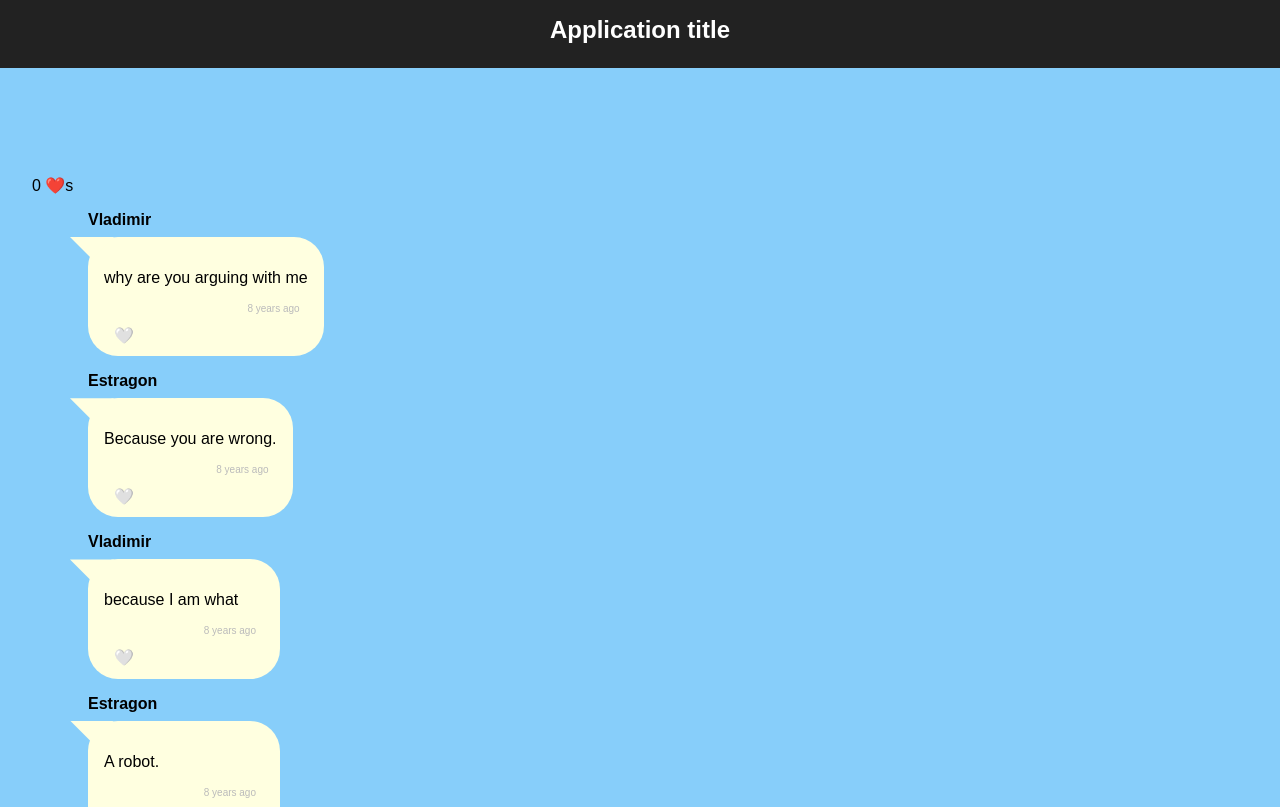
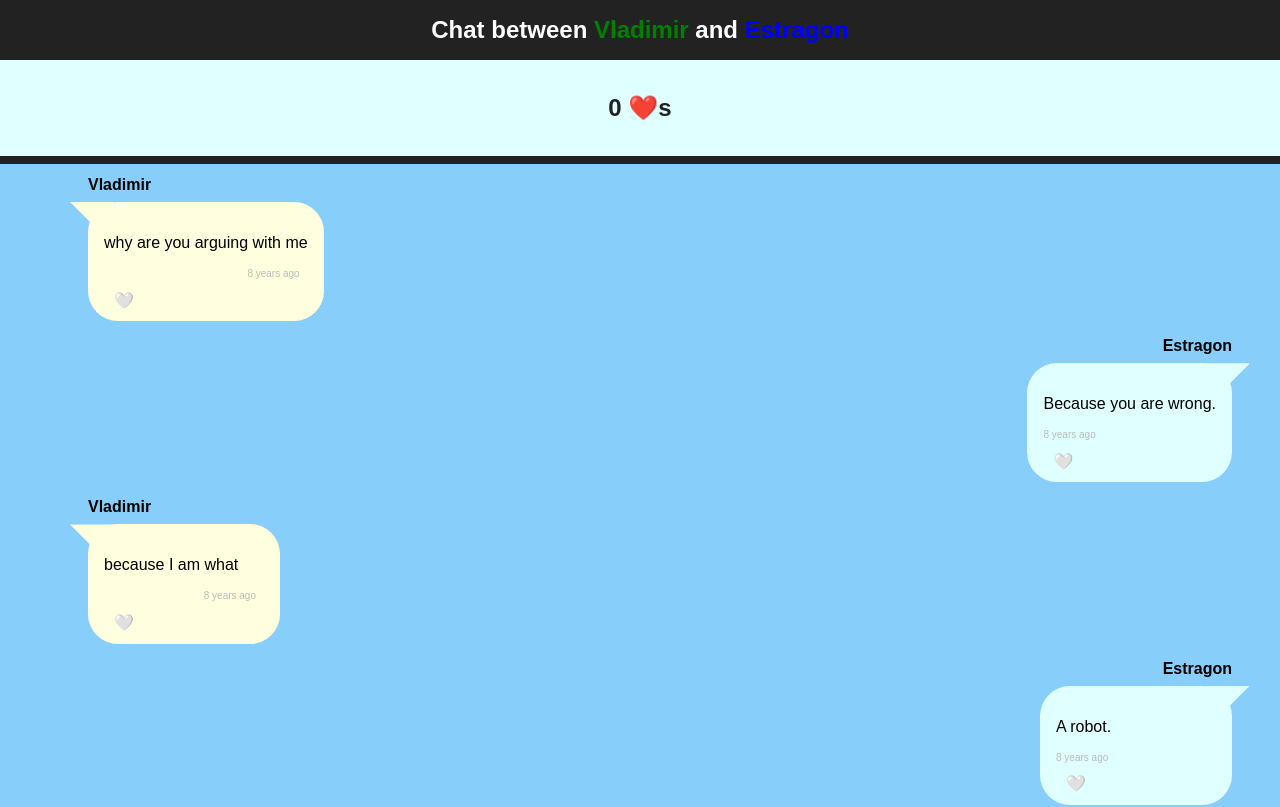
Before and after one commit to AdaGold/react-chatlog, a React (Vite) app: page / in a window 1280 px wide. Shown: the top 807 px of the page. Built offline with nearby package versions, Linux system fonts and the light colour scheme.

Commit message:
Optional Enhancements

```diff
--- a/src/App.css
+++ b/src/App.css
@@ -28,6 +28,11 @@
 
 #App header section {
   background-color: #e0ffff;
+  color: #222;
+  display: flex;
+  justify-content: center;
+  gap: 12px;
+  padding: 14px 20px;
 }
 
 #App .widget {
--- a/src/App.jsx
+++ b/src/App.jsx
@@ -1,14 +1,13 @@
 import { useState } from 'react';
 import './App.css';
-import ChatEntry from './components/ChatEntry';
 import ChatLog from './components/ChatLog';
 import messagesData from './data/messages.json';
 
 const App = () => {
   const [entries, setEntries] = useState(messagesData);
   const likedCount = entries.filter(entry => entry.liked === true).length;
-
-
+  const senders = [...new Set(entries.map(entry => entry.sender))];
+  const localSender = senders[0];
   const likeMessage = (id) => {
     setEntries((entries) =>
       entries.map((entry) =>
@@ -18,14 +17,13 @@ const App = () => {
   return (
     <div id="App">
       <header>
-        <h1>Application title</h1>
+        <h1>Chat between <span className='green'>{senders[0]}</span> and <span className='blue'>{senders[1]}</span></h1>
+        <section>
+          <h2 className='likedCount'>{likedCount} ❤️s</h2>
+        </section>
       </header>
       <main>
-        <p className='likedCount'>{likedCount} ❤️s</p>
-        <ChatLog entries={entries} isLiked={likeMessage} />
-
-        {/* Wave 01: Render one ChatEntry component
-        Wave 02: Render ChatLog component */}
+        <ChatLog entries={entries} localSender={localSender} isLiked={likeMessage} />
       </main>
     </div>
   );
--- a/src/components/ChatEntry.css
+++ b/src/components/ChatEntry.css
@@ -55,7 +55,7 @@ button {
 
 /* "local" messages are shown on the left side */
 .chat-entry.local {
-  text-align: left;
+  align-self: flex-end;
 }
 
 .chat-entry.local .entry-time {
@@ -73,7 +73,7 @@ button {
 
 /* "remote" messages are shown on the right side, in blue */
 .chat-entry.remote {
-  text-align: right;
+  align-self: flex-start;
 }
 
 .chat-entry.remote .entry-bubble {
@@ -98,3 +98,11 @@ button {
 .chat-entry.remote .entry-bubble:hover::before {
   background-color: #a9f6f6;
 }
+
+.chat-entry.local .entry-name {
+  text-align: left;
+}
+
+.chat-entry.remote .entry-name {
+  text-align: right;
+}
--- a/src/components/ChatEntry.jsx
+++ b/src/components/ChatEntry.jsx
@@ -2,11 +2,12 @@ import './ChatEntry.css';
 import TimeStamp from './TimeStamp';
 import PropTypes from 'prop-types';
 
-const ChatEntry = ({ id, sender, body, timeStamp, liked, isLiked }) => {
-  const like = liked? '❤️' : '🤍';
+const ChatEntry = ({ id, sender, body, timeStamp, liked, isLiked, localSender }) => {
+  const like = liked ? '❤️' : '🤍';
+  const senderClass = sender === localSender ? 'local' : 'remote';
   return (
-    <div className="chat-entry local">
-      <h2 className="entry-name"> {sender}</h2>
+    <div className={`chat-entry ${senderClass}`}>
+      <h2 className={`entry-name`}> {sender}</h2>
       <section className="entry-bubble">
         <p>{body}</p>
         <p className="entry-time">
@@ -27,6 +28,7 @@ ChatEntry.propTypes = {
   body: PropTypes.string.isRequired,
   timeStamp: PropTypes.string.isRequired,
   liked: PropTypes.bool.isRequired,
+  localSender: PropTypes.bool.isRequired,
 };
 
 export default ChatEntry;
--- a/src/components/ChatLog.css
+++ b/src/components/ChatLog.css
@@ -2,3 +2,11 @@
   margin: auto;
   max-width: 50rem;
 }
+
+.local {
+  align-self: flex-end;
+}
+
+.remote {
+  align-self: flex-start;
+}
--- a/src/components/ChatLog.jsx
+++ b/src/components/ChatLog.jsx
@@ -2,7 +2,7 @@ import ChatEntry from './ChatEntry';
 import './ChatLog.css';
 import PropTypes from 'prop-types';
 
-const ChatLog = ({ entries, isLiked }) => {
+const ChatLog = ({ entries, localSender, isLiked }) => {
   const chatEntryComponents = entries.map((entry) => {
     return (
       <ChatEntry
@@ -13,12 +13,13 @@ const ChatLog = ({ entries, isLiked }) => {
         timeStamp={entry.timeStamp}
         liked={entry.liked}
         isLiked={isLiked}
+        localSender={localSender}
       />
     );
   });
   return (
     <section className='chat'>
-      <ul>{chatEntryComponents}</ul>
+      <ul className='chat-entries'>{chatEntryComponents}</ul>
     </section>
   );
 };
@@ -31,6 +32,7 @@ ChatLog.propTypes = {
       body: PropTypes.string.isRequired,
       timeStamp: PropTypes.string.isRequired,
       liked: PropTypes.bool.isRequired,
+      localSender:PropTypes.bool.isRequired,
     })
   ).isRequired,
   isLiked: PropTypes.func.isRequired
```
